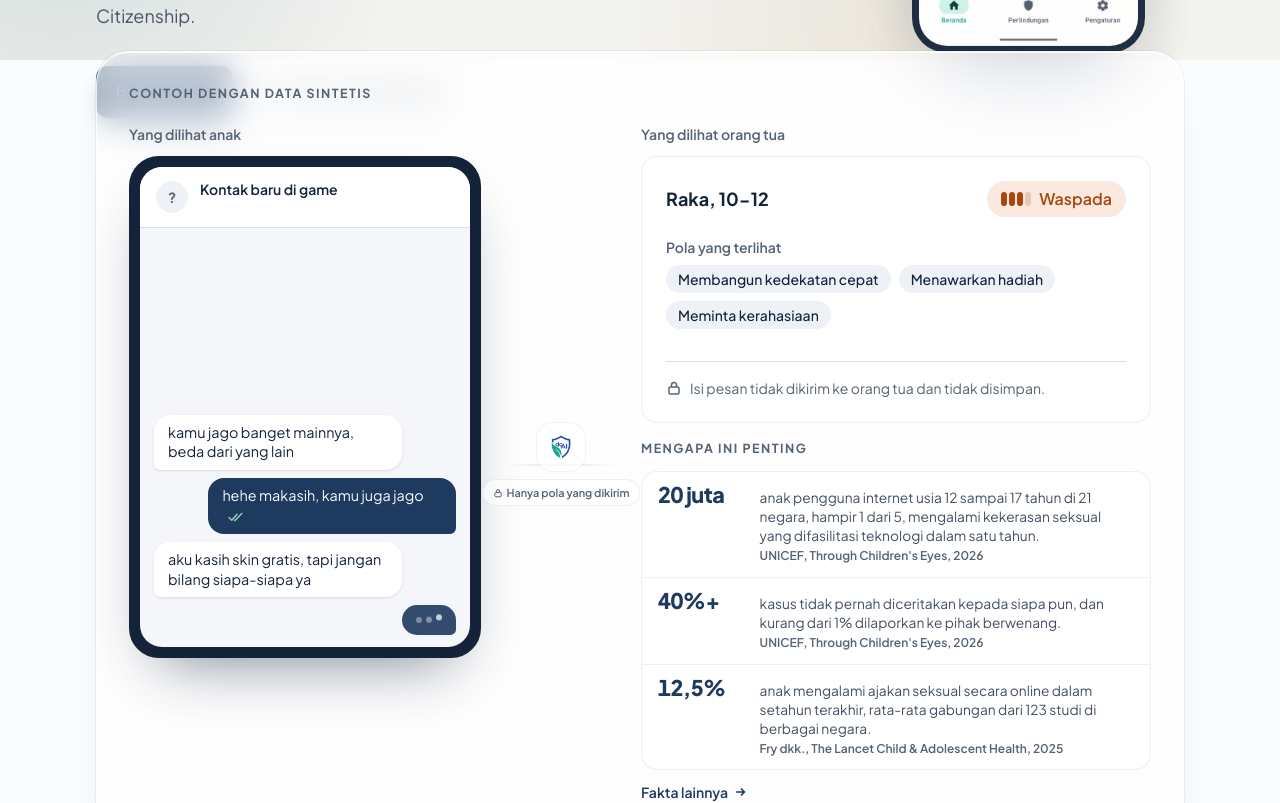
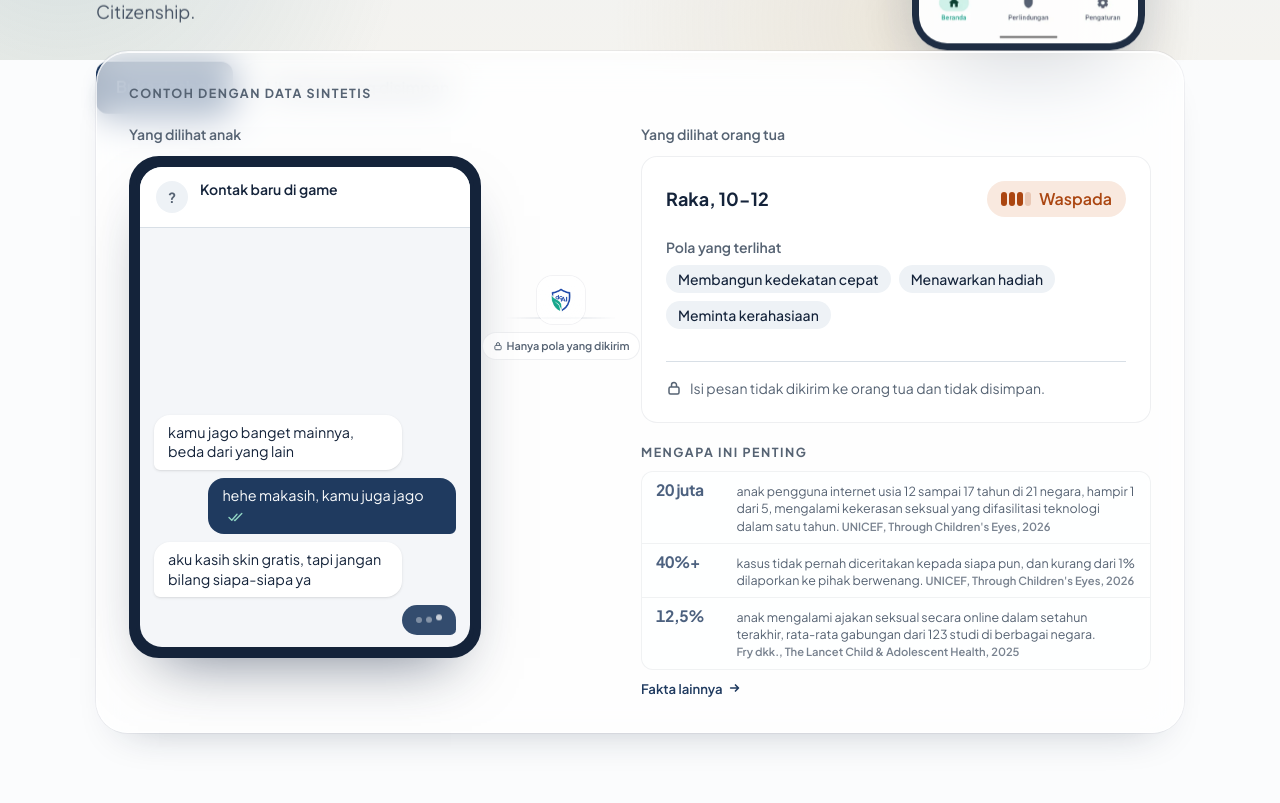
Before and after one commit to eziedutech/dcai, a Next.js app in the folder code/frontnext/: page / in a window 1280 px wide. Shown: the part 740-1543 px from the top of the page. Built offline with nearby package versions, Linux system fonts and the light colour scheme.

Commit message:
Homepage demo: quieter facts panel, bridge aligned with the parent card

```diff
--- a/code/frontnext/components/demo.tsx
+++ b/code/frontnext/components/demo.tsx
@@ -112,7 +112,7 @@ function Typing({ side }: { side: "contact" | "child" }) {
 function Bridge({ packet, frame }: { packet: string[] | null; frame: number }) {
   const { t } = useT();
   return (
-    <div className="relative flex items-center justify-center py-2 lg:w-28 lg:py-0" aria-hidden>
+    <div className="relative flex items-center justify-center py-2 lg:mt-[9.5rem] lg:w-28 lg:self-start lg:py-0" aria-hidden>
       {/* the track: vertical when stacked, horizontal beside */}
       <div className="absolute top-0 bottom-0 left-1/2 w-px -translate-x-1/2 bg-gradient-to-b from-transparent via-navy/25 to-transparent lg:top-1/2 lg:right-0 lg:bottom-auto lg:left-0 lg:h-px lg:w-auto lg:translate-x-0 lg:-translate-y-1/2 lg:bg-gradient-to-r" />
       <div className="relative z-10 flex flex-col items-center gap-2">
@@ -154,22 +154,22 @@ const STATS = [
 function Stats() {
   const { t } = useT();
   return (
-    <section className="mt-4" aria-labelledby="stats-h">
+    <section className="mt-5" aria-labelledby="stats-h">
       <h3 id="stats-h" className="eyebrow">{t("home.stats.title")}</h3>
-      <ul className="glass-fill mt-3 divide-y divide-ink/[0.07] rounded-2xl">
+      <ul className="mt-2 divide-y divide-ink/[0.06] rounded-xl border border-ink/[0.06] bg-white/35">
         {STATS.map(({ n, href }) => (
-          <li key={n} className="grid grid-cols-[5.6rem_1fr] items-baseline gap-3 px-4 py-3">
-            <p className="text-[1.35rem] font-extrabold leading-none tracking-tight text-navy tabular">{t(`home.stats.${n}.v`)}</p>
-            <p className="text-[0.86rem] leading-snug text-ink/80">
+          <li key={n} className="grid grid-cols-[4.4rem_1fr] items-baseline gap-2.5 px-3.5 py-2">
+            <p className="text-[0.98rem] font-bold leading-tight tracking-tight text-navy/80 tabular">{t(`home.stats.${n}.v`)}</p>
+            <p className="text-[0.78rem] leading-snug text-slate">
               {t(`home.stats.${n}.b`)}{" "}
-              <a href={href} target="_blank" rel="noopener noreferrer" className="whitespace-nowrap text-xs font-semibold text-slate underline-offset-4 hover:text-navy hover:underline">
+              <a href={href} target="_blank" rel="noopener noreferrer" className="whitespace-nowrap text-[0.7rem] font-semibold text-slate/80 underline-offset-4 hover:text-navy hover:underline">
                 {t(`home.stats.${n}.src`)}
               </a>
             </p>
           </li>
         ))}
       </ul>
-      <Link href="/fakta" className="mt-3 inline-flex items-center gap-1.5 text-sm font-semibold text-navy underline-offset-4 hover:underline">
+      <Link href="/fakta" className="mt-2 inline-flex items-center gap-1.5 text-[0.82rem] font-semibold text-navy underline-offset-4 hover:underline">
         {t("home.stats.more")}
         <svg width="14" height="14" viewBox="0 0 16 16" fill="none" stroke="currentColor" strokeWidth="1.8" aria-hidden>
           <path d="M3 8h9M8.5 4.5 12 8l-3.5 3.5" strokeLinecap="round" strokeLinejoin="round" />
```
